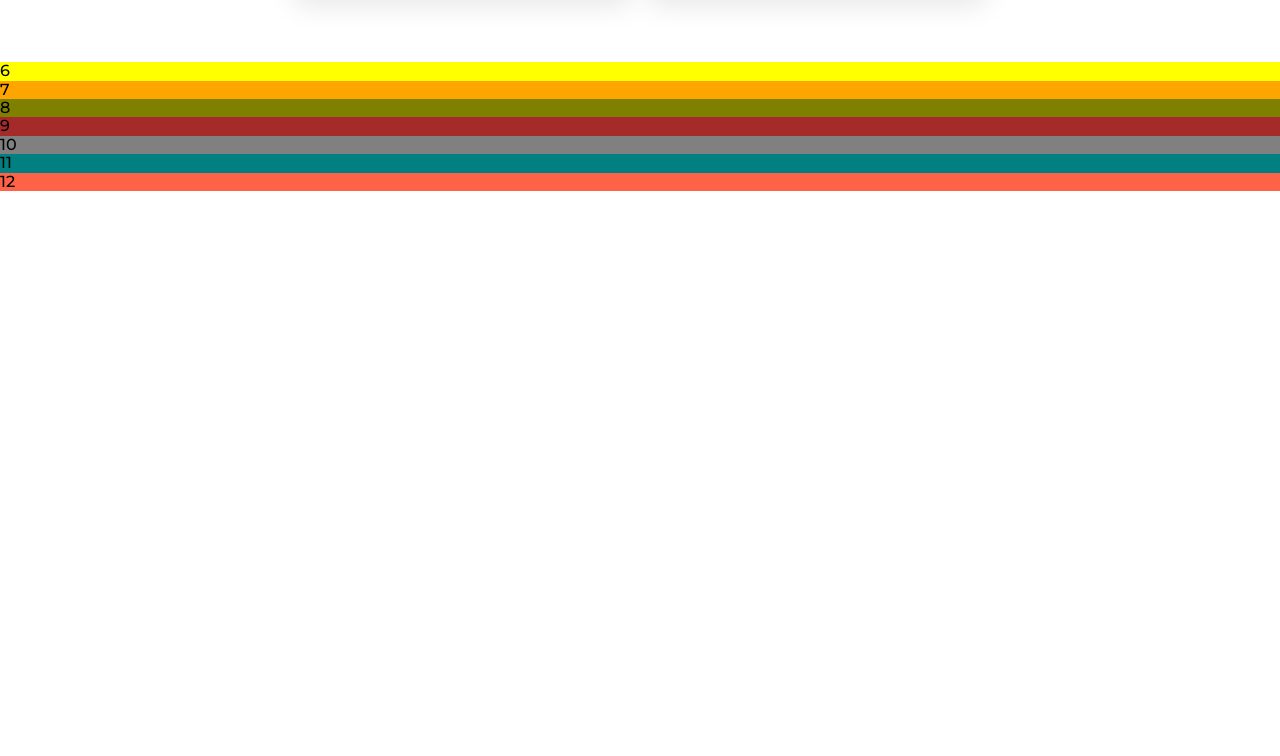
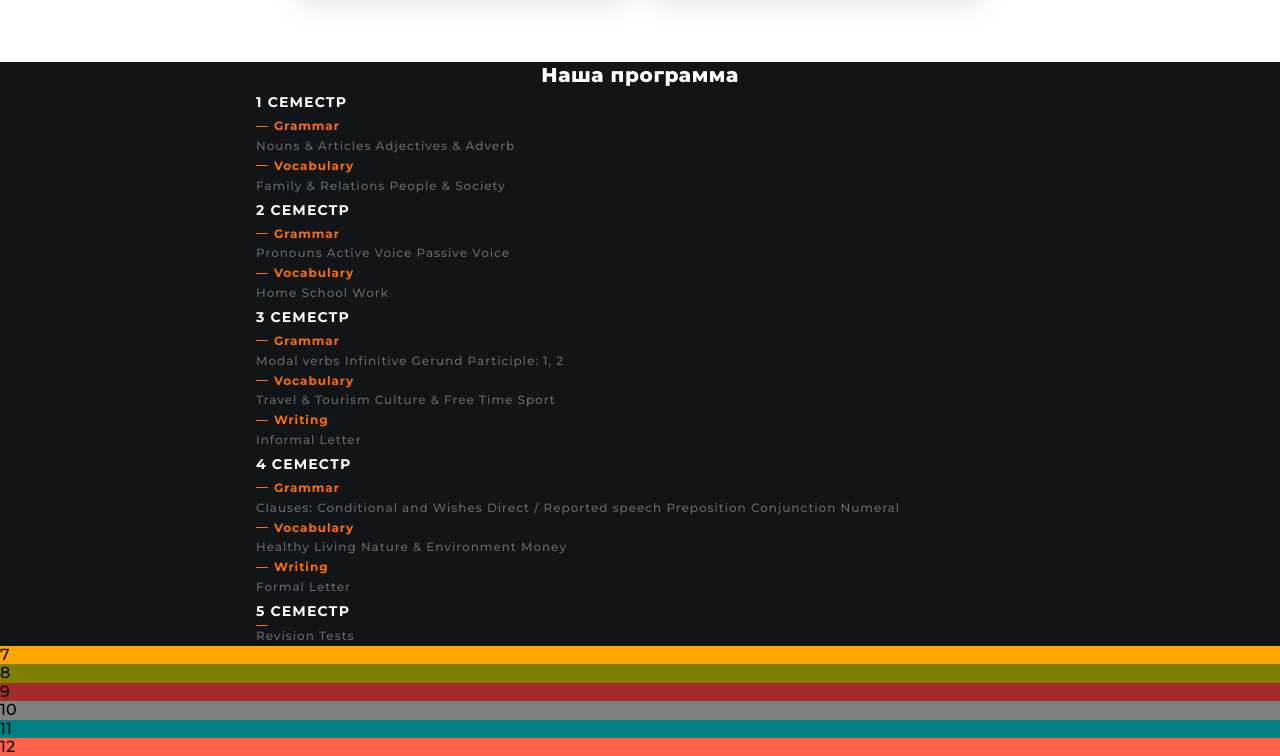
Before and after one commit to MellMax/HellEN, a website built with Parcel: page src/index.html in a window 1280 px wide. Shown: the part 1264-2020 px from the top of the page. Before the commit the page ends 1455 px from the top, so only its background shows below. Built offline with nearby package versions, Linux system fonts and the light colour scheme.

Commit message:
плюс секции

```diff
--- a/src/partials/how-we-do.html
+++ b/src/partials/how-we-do.html
@@ -1,7 +1,7 @@
-<section class="program">
-  <div class="container program-container">
-    <h2 class="program_title">Как мы это делаем</h2>
-    <ul class="program-list">
+<section class="advantages">
+  <div class="container advantages-container">
+    <h2 class="advantages_title">Как мы это делаем</h2>
+    <ul class="advantages-list">
       <li class="card">
         <a href="#" class="card-link">
           <div class="card-block">
--- a/src/partials/program.html
+++ b/src/partials/program.html
@@ -1 +1,85 @@
-<p class="f">6</p>
+<section class="program">
+  <div class="container">
+    <h2 class="program__title">Наша программа</h2>
+    <div>
+      <ul class="program-list">
+        <li class="program-list__item">
+          <h3 class="program-list__title">1 семестр</h3>
+          <div class="program-list__block">
+            <ul class="program-study">
+              <li class="program-study__item">
+                <h4 class="program-study__title">Grammar</h4>
+                <p class="program-study__text">Nouns & Articles Adjectives & Adverb</p>
+              </li>
+              <li>
+                <h4 class="program-study__title">Vocabulary</h4>
+                <p class="program-study__text">Family & Relations People & Society</p>
+              </li>
+            </ul>
+          </div>
+        </li>
+        <li class="program-list__item">
+          <h3 class="program-list__title">2 семестр</h3>
+          <div class="program-list__block">
+            <ul class="program-study">
+              <li>
+                <h4 class="program-study__title">Grammar</h4>
+                <p class="program-study__text">Pronouns Active Voice Passive Voice</p>
+              </li>
+              <li>
+                <h4 class="program-study__title">Vocabulary</h4>
+                <p class="program-study__text">Home School Work</p>
+              </li>
+            </ul>
+          </div>
+        </li>
+        <li class="program-list__item">
+          <h3 class="program-list__title">3 семестр</h3>
+          <div class="program-list__block">
+            <ul class="program-study">
+              <li>
+                <h4 class="program-study__title">Grammar</h4>
+                <p class="program-study__text">Modal verbs Infinitive Gerund Participle: 1, 2</p>
+              </li>
+              <li>
+                <h4 class="program-study__title">Vocabulary</h4>
+                <p class="program-study__text">Travel & Tourism Culture & Free Time Sport</p>
+              </li>
+              <li>
+                <h4 class="program-study__title">Writing</h4>
+                <p class="program-study__text">Informal Letter</p>
+              </li>
+            </ul>
+          </div>
+        </li>
+        <li class="program-list__item">
+          <h3 class="program-list__title">4 семестр</h3>
+          <div class="program-list__block">
+            <ul class="program-study">
+              <li>
+                <h4 class="program-study__title">Grammar</h4>
+                <p class="program-study__text">
+                  Clauses: Conditional and Wishes Direct / Reported speech Preposition Conjunction
+                  Numeral
+                </p>
+              </li>
+              <li>
+                <h4 class="program-study__title">Vocabulary</h4>
+                <p class="program-study__text">Healthy Living Nature & Environment Money</p>
+              </li>
+              <li>
+                <h4 class="program-study__title">Writing</h4>
+                <p class="program-study__text">Formal Letter</p>
+              </li>
+            </ul>
+          </div>
+        </li>
+        <li class="program-list__item">
+          <h3 class="program-list__title">5 семестр</h3>
+          <h4 class="program-study__title"></h4>
+          <p class="program-study__text">Revision Tests</p>
+        </li>
+      </ul>
+    </div>
+  </div>
+</section>
--- a/src/sass/_how-we-do.scss
+++ b/src/sass/_how-we-do.scss
@@ -1,14 +1,14 @@
-.program {
+.advantages {
   padding: 50px 0;
 }
 
-.program_title {
+.advantages_title {
   margin-bottom: 30px;
   text-align: center;
 }
 
 @media screen and (min-width: 1314px) {
-  .program_title {
+  .advantages_title {
     text-align: left;
     font-weight: 800;
     font-size: 46px;
@@ -16,7 +16,7 @@
   }
 }
 
-.program-list {
+.advantages-list {
 
   background: #FFFFFF;
   cursor: pointer;
@@ -24,13 +24,13 @@
 
 
 @media screen and (max-width: 480px) {
-  .program-list {
+  .advantages-list {
     margin: 0 20px;
   }
 }
 
 @media screen and (max-width: 767px) {
-  .program-list {
+  .advantages-list {
     display: block;
     margin-right: auto;
     margin-left: auto;
@@ -39,7 +39,7 @@
 }
 
 @media screen and (min-width: 768px) {
-  .program-list {
+  .advantages-list {
     display: flex;
     flex-wrap: wrap;
     justify-content: center;
@@ -49,7 +49,7 @@
 }
 
 @media screen and (min-width: 1314px) {
-  .program-list {
+  .advantages-list {
     justify-content: space-between;
   }
 }
@@ -113,12 +113,19 @@
 .card-link:hover .card-text,
 .card-link:focus .card-text,
 .card-link:focus .card-title,
-.card-link:hover .card-icon {
+.card-link:hover .card-icon,
+.card-link:focus .card-icon {
   color: #FFFFFF;
   fill: #FFFFFF;
 }
 
-.card-link:hover .card-title::after {
+.card-link:hover,
+.card-link:focus{
+  background-color: #FF6B09;
+}
+
+.card-link:hover .card-title::after,
+.card-link:focus .card-title::after {
   background-color: #FFFFFF;
 }
 
--- a/src/sass/_program.scss
+++ b/src/sass/_program.scss
@@ -1,3 +1,58 @@
-.f {
-  background-color: yellow;
+.program {
+  background-color: rgba(17, 21, 24, 1);
+
+  &__title {
+    font-weight: 800;
+    font-size: 20px;
+    line-height: 130%;
+
+    text-align: center;
+    letter-spacing: 0.03em;
+    color: rgba(255, 255, 255, 1);
+  }
 }
+
+.program-list {
+  &__title {
+    font-weight: bold;
+    font-size: 14px;
+    line-height: 2;
+
+    letter-spacing: 0.08em;
+    text-transform: uppercase;
+
+    color: rgba(255, 255, 255, 1);
+  }
+}
+
+.program-study {
+  &__title {
+    display: flex;
+    font-weight: bold;
+    font-size: 12px;
+    line-height: 164.9%;
+
+    align-items: center;
+    letter-spacing: 0.08em;
+
+    color: rgba(255, 107, 9, 1);
+  }
+
+  &__title::before {
+    display: block;
+    content: " ";
+    width: 12px;
+    height: 1px;
+    margin-right: 6px;
+    background-color: rgba(255, 107, 9, 1);
+  }
+
+  &__text {
+    font-size: 12px;
+    line-height: 20px;
+    letter-spacing: 0.08em;
+
+    opacity: 0.5;
+    color: rgba(185, 185, 185, 1);
+  }
+}
```
Also changed, not shown: css/main.css, css/main.min.css, src/images/sprite_new.svg (added), 2 other files.
